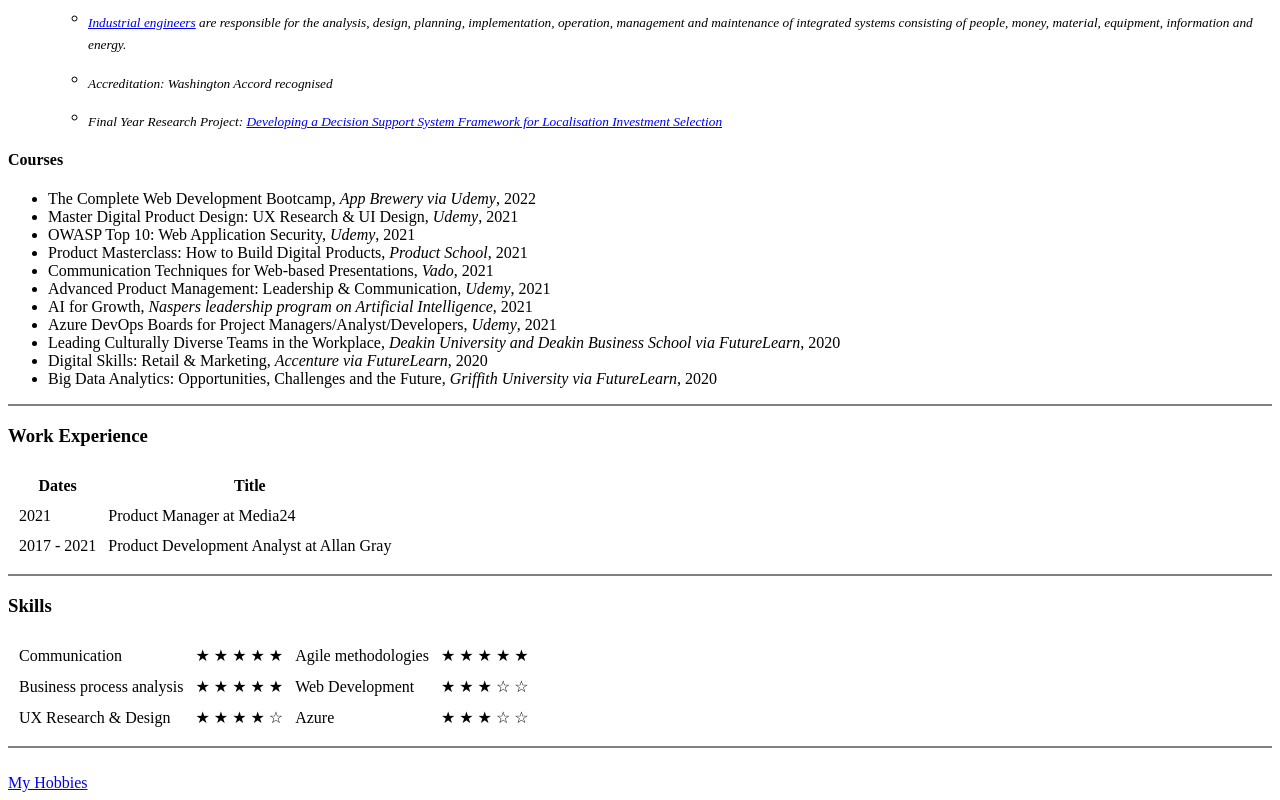
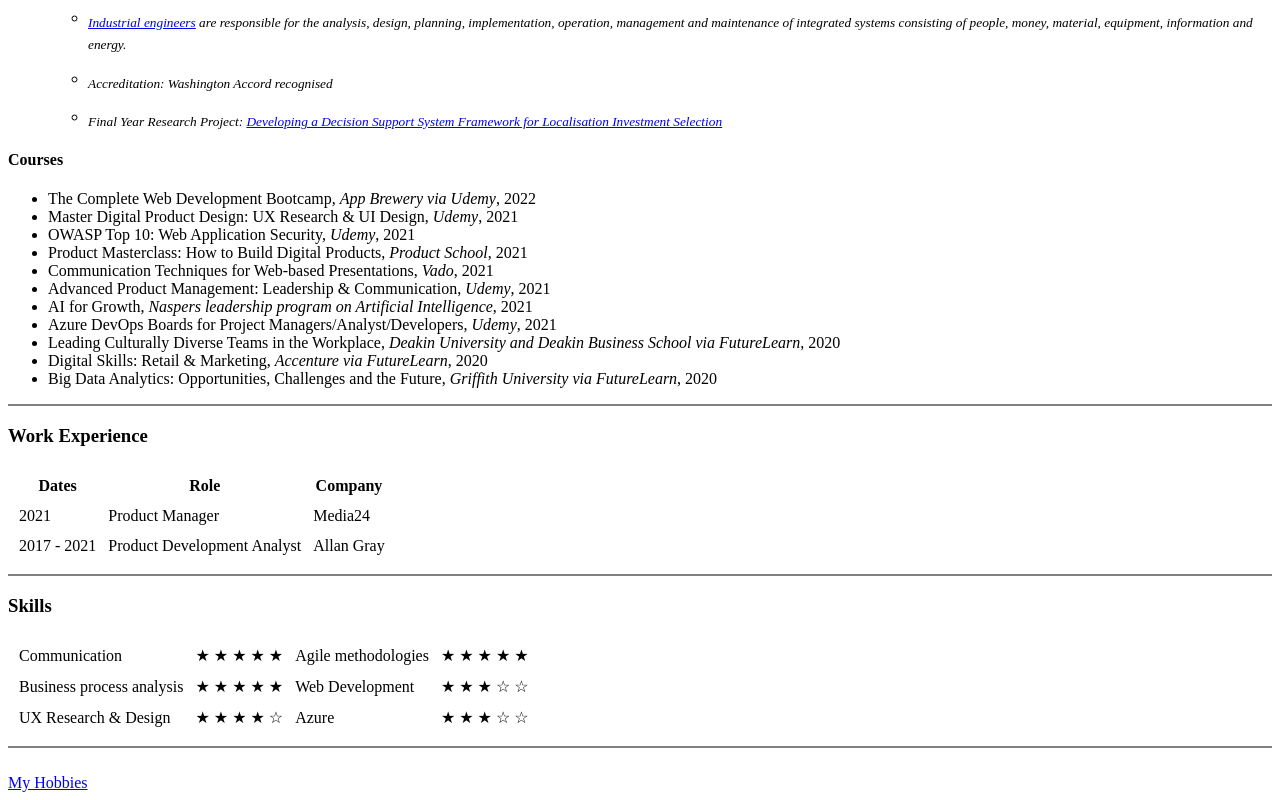
Before and after one commit to andreaavenant/CV, a plain HTML site: page index.html in a window 1280 px wide. Shown: the part 654-1454 px from the top of the page. Drawn offline with Linux system fonts and the light colour scheme.

Commit message:
Table styling

```diff
--- a/index.html
+++ b/index.html
@@ -74,18 +74,21 @@
     <thead>
       <tr>
         <th>Dates</th>
-        <th>Title</th>
+        <th>Role</th>
+        <th>Company</th>
       </tr>
     </thead>
     <tbody>
       <tr>
         <td>2021</td>
-        <td>Product Manager at Media24</td>
+        <td>Product Manager</td>
+        <td>Media24</td>
       </tr>
-        <tr>
-          <td>2017 - 2021</td>
-          <td>Product Development Analyst at Allan Gray</td>
-        </tr>
+      <tr>
+        <td>2017 - 2021</td>
+        <td>Product Development Analyst</td>
+        <td>Allan Gray</td>
+      </tr>
     </tbody>
   </table>
 
```
